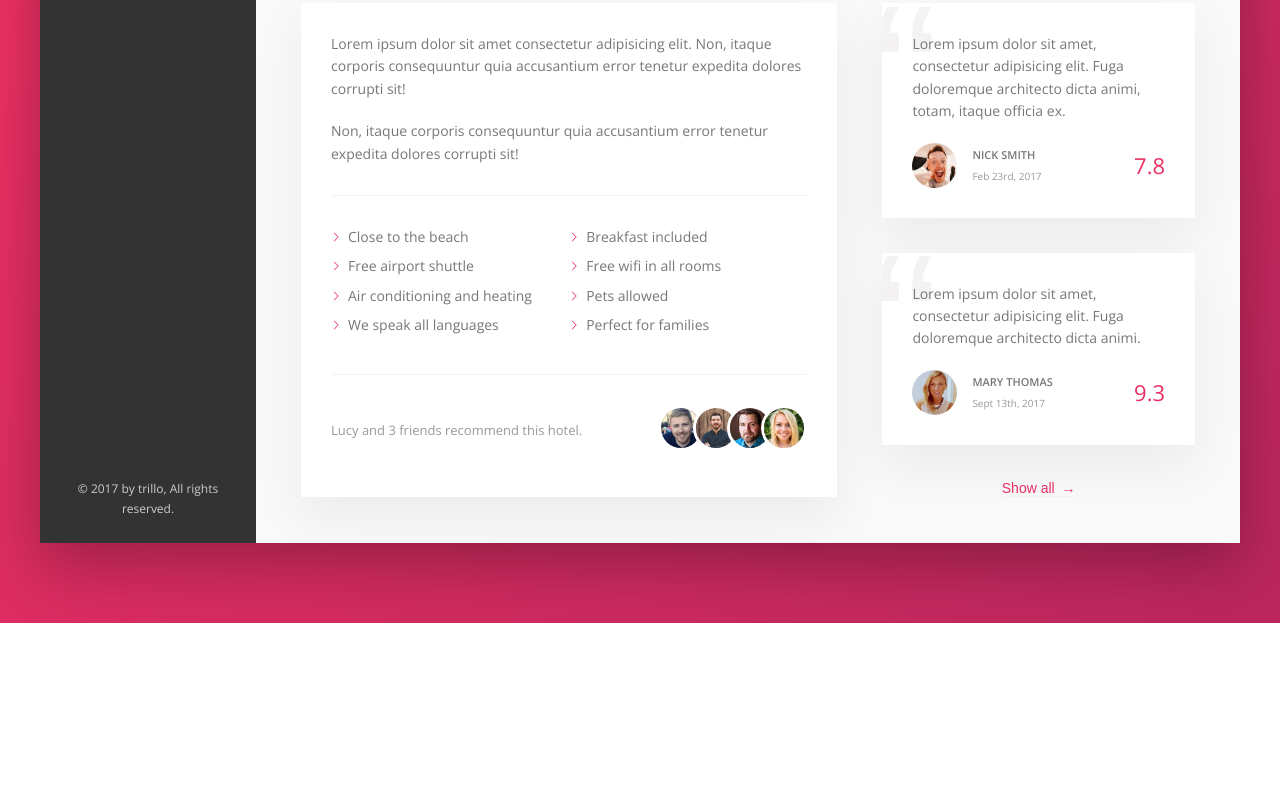
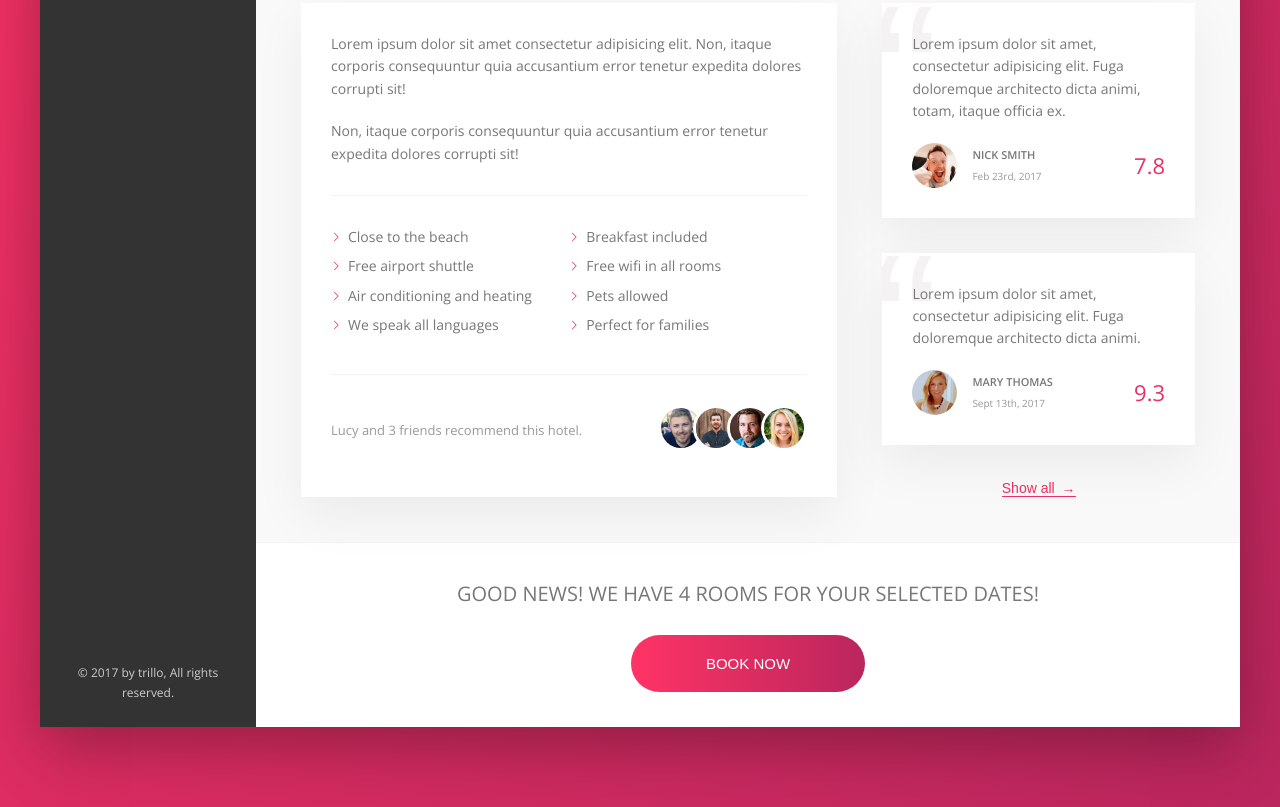
Before and after one commit to Rahimah-98/Trillo, a website: page index.html in a window 1280 px wide. Shown: the part 644-1451 px from the top of the page. Before the commit the page ends 1267 px from the top, so only its background shows below. Drawn offline with nearby package versions, Linux system fonts and the light colour scheme.

Commit message:
Building the CTA

```diff
--- a/index.html
+++ b/index.html
@@ -229,6 +229,16 @@
               <button class="btn-inline">Show all <span>&rarr;</span></button>
             </div>
           </div>
+          <div class="cta">
+            <h2 class="cta__book-now">
+              Good news! We have 4 rooms for your selected dates!
+            </h2>
+            <button class="btn">
+              <span class="btn__visible">Book Now</span>
+              <span class="btn__invisible">Only 4 rooms left</span>
+            </button>
+            </div>
+          </div>
         </main>
       </div>
     </div>
--- a/sass/_components.scss
+++ b/sass/_components.scss
@@ -256,7 +256,7 @@
   border: none;
   color: var(--color-primary);
   font-size: inherit;
-  border-bottom: var(--line);
+  border-bottom: 1px solid currentColor;
   display: inline-block;
   background-color: transparent;
   cursor: pointer;
@@ -269,6 +269,7 @@
 
   &:hover {
     color: var(--color-grey-dark-1);
+    border-bottom: none;
 
     span {
       margin-left: 8px;
@@ -425,3 +426,68 @@
     z-index: 1;
   }
 }
+
+////////////////////////////////////
+// CTA
+.cta {
+  padding: 3.5rem 0;
+  text-align: center;
+
+  &__book-now {
+    font-size: 2rem;
+    font-weight: 300;
+    text-transform: uppercase;
+    margin-bottom: 2.5rem;
+  }
+}
+
+////////////////////////////////////
+// BTN
+.btn {
+  font-size: 1.5rem;
+  font-weight: 300;
+  text-transform: uppercase;
+  border-radius: 100px;
+  border: none;
+  background-image: linear-gradient(
+    to right,
+    var(--color-primary-light),
+    var(--color-primary-dark)
+  );
+  color: #fff;
+  position: relative;
+  overflow: hidden;
+  cursor: pointer;
+
+  & > * {
+    display: inline-block;
+    height: 100%;
+    width: 100%;
+    transition: all 0.2s;
+  }
+
+  &__visible {
+    padding: 2rem 7.5rem;
+  }
+  &__invisible {
+    position: absolute;
+    padding: 2rem 0;
+    left: 0;
+    top: -100%;
+  }
+
+  &:hover {
+    background-image: linear-gradient(
+      to left,
+      var(--color-primary-light),
+      var(--color-primary-dark)
+    );
+  }
+
+  &:hover &__visible {
+    transform: translateY(100%);
+  }
+  &:hover &__invisible {
+    top: 0;
+  }
+}
```
Also changed, not shown: css/style.css, dist/index.html, sass/dist/_components.css, sass/dist/_components.min.css, 2 other files.
